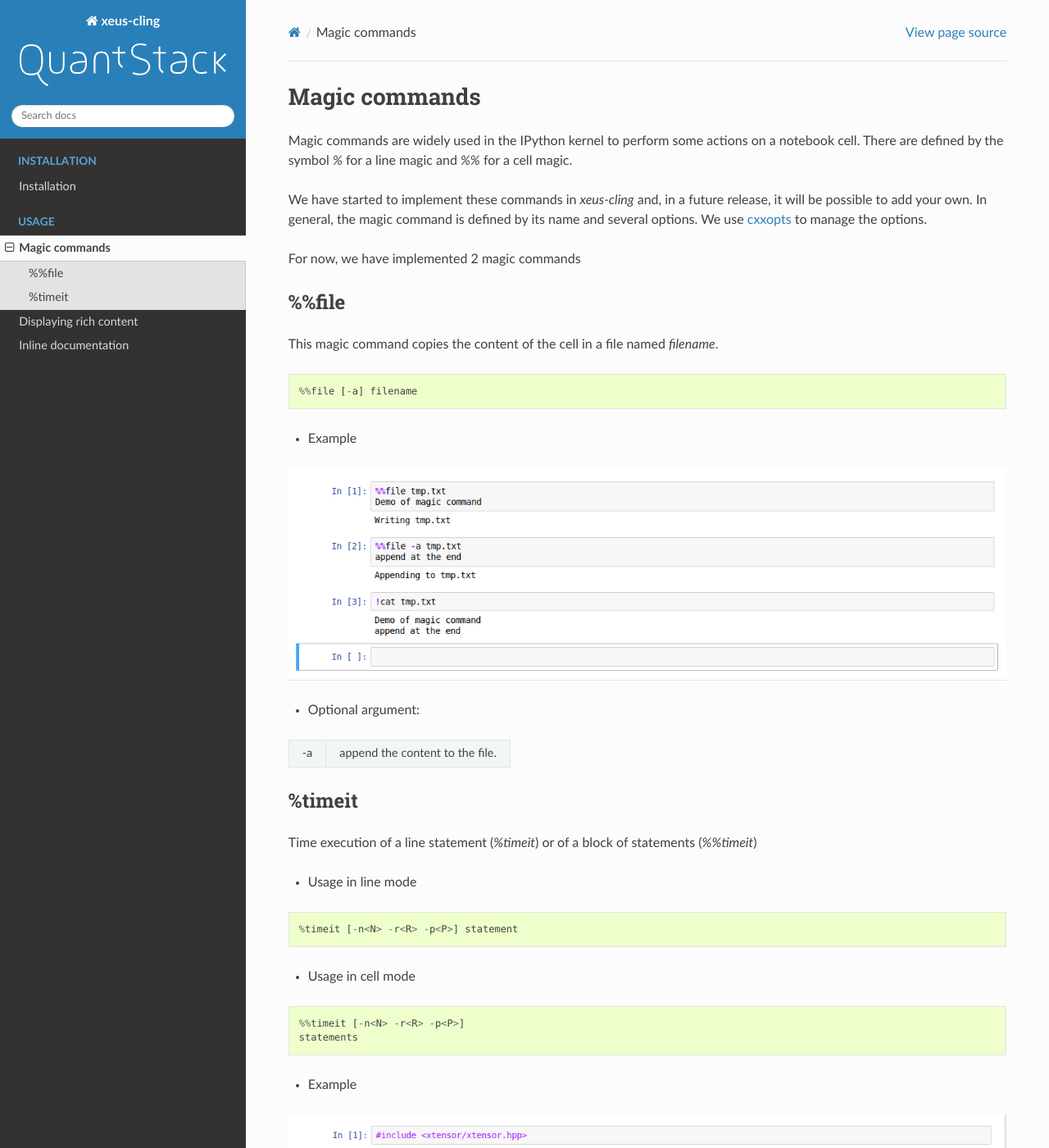
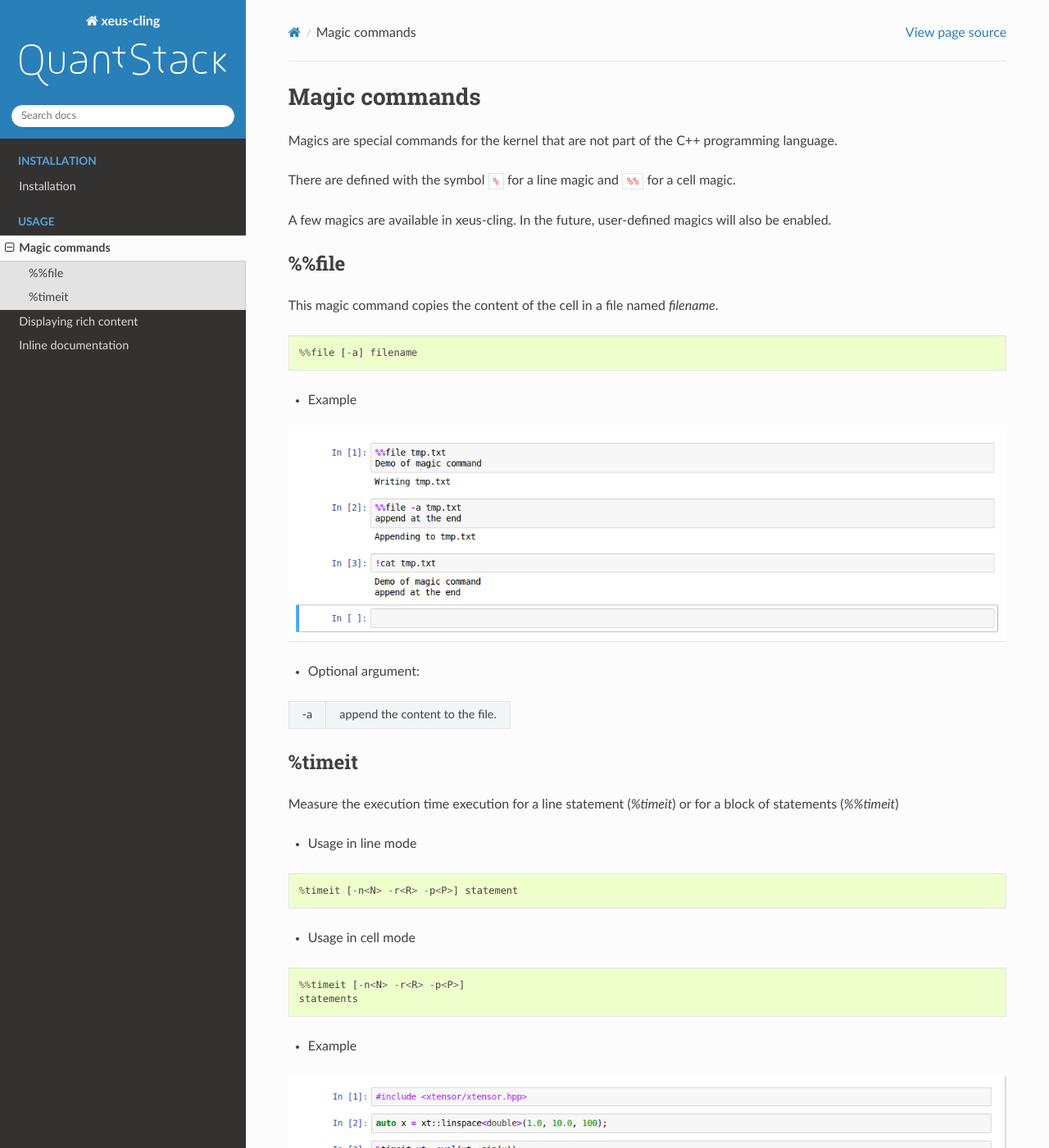
Before and after one commit to MohitBurkule/qmul_intro_to_cpp, a Sphinx documentation site: the page built from docs/source/magics.rst, in a window 1280 px wide and 1400 px high. Shown: the whole window at 82% size. Built offline with Sphinx 7.4.7 and the Read the Docs theme 2.0.0, drawn with Linux system fonts in a browser that asks for light colours.

Commit message:
Polish of example Jupyter notebook

```diff
--- a/docs/source/magics.rst
+++ b/docs/source/magics.rst
@@ -15,11 +15,14 @@
 Magic commands
 ==============
 
-Magic commands are widely used in the IPython kernel to perform some actions on a notebook cell. There are defined by the symbol `%` for a line magic and `%%` for a cell magic.
+Magics are special commands for the kernel that are not part of the C++
+programming language.
 
-We have started to implement these commands in `xeus-cling` and, in a future release, it will be possible to add your own. In general, the magic command is defined by its name and several options. We use cxxopts_ to manage the options.
+There are defined with the symbol ``%`` for a line magic and ``%%`` for a cell
+magic.
 
-For now, we have implemented 2 magic commands
+A few magics are available in xeus-cling. In the future, user-defined magics
+will also be enabled.
 
 %%file
 ------
@@ -43,7 +46,8 @@
 %timeit
 -------
 
-Time execution of a line statement (`%timeit`) or of a block of statements (`%%timeit`)
+Measure the execution time execution for a line statement (`%timeit`) or for a
+block of statements (`%%timeit`)
 
 - Usage in line mode
 
@@ -71,6 +75,3 @@
 +------------+---------------------------------------------------------------------------------------------------------+
 | -p         | use a precision of <P> digits to display the timing result. Default: 3                                  |
 +------------+---------------------------------------------------------------------------------------------------------+
-
-
-.. _cxxopts: https://en.cppreference.com
```
Also changed, not shown: 1 other file.
